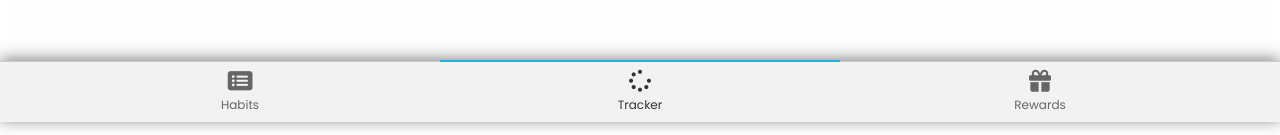
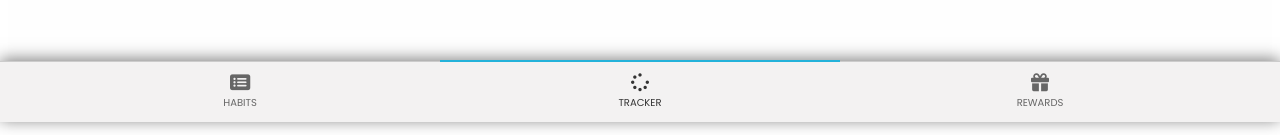
Before and after one commit to joseph-johnson27001/habit-spinner, a Vue app: page / in a window 1280 px wide. Shown: the part 678-813 px from the top of the page. Built offline with nearby package versions, Linux system fonts and the light colour scheme.

Commit message:
Nav button update

```diff
--- a/src/components/Navigation/FooterNav.vue
+++ b/src/components/Navigation/FooterNav.vue
@@ -7,7 +7,7 @@
         :class="{ active: $route.path === '/habits' }"
       >
         <i class="fas fa-list-alt"></i>
-        <span>Habits</span>
+        <span>HABITS</span>
       </router-link>
       <router-link
         to="/"
@@ -15,7 +15,7 @@
         :class="{ active: $route.path === '/' }"
       >
         <i class="fas fa-spinner"></i>
-        <span>Tracker</span>
+        <span>TRACKER</span>
       </router-link>
       <router-link
         to="/rewards"
@@ -23,7 +23,7 @@
         :class="{ active: $route.path === '/rewards' }"
       >
         <i class="fas fa-gift"></i>
-        <span>Rewards</span>
+        <span>REWARDS</span>
       </router-link>
     </div>
   </div>
@@ -75,7 +75,6 @@ export default {
   width: 100%;
   height: 100%;
   position: relative;
-
   transition: background-color 0.3s ease;
 }
 
@@ -102,12 +101,12 @@ export default {
 
 /* Icons */
 .nav-button i {
-  font-size: 22px;
+  font-size: 18px;
 }
 
 /* Text */
 .nav-button span {
-  font-size: 12px;
+  font-size: 10px;
   margin-top: 4px;
 }
 </style>
```
